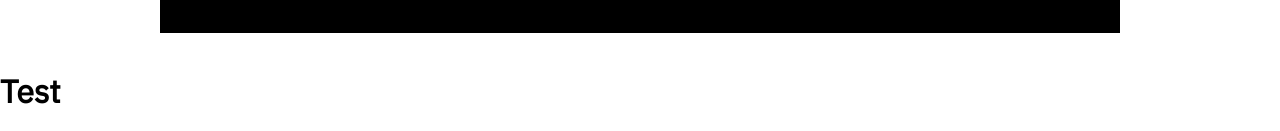
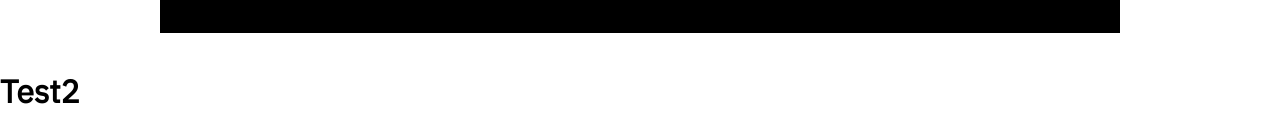
Before and after one commit to Elir-Mahad/notes, a Next.js app: page / in a window 1280 px wide. Shown: the part 683-814 px from the top of the page. Built offline with nearby package versions, Linux system fonts and the light colour scheme.

Commit message:
Google analytics not working. Change h1 to index to see if site is live.

```diff
--- a/package.json
+++ b/package.json
@@ -8,7 +8,7 @@
     "deploy": "rm -rf node_modules/.cache && next build && next export && touch out/.nojekyll && git add out/ && git commit -m \"Deploy Next.js to gh-pages\" && git subtree push --prefix out origin gh-pages"
   },
   "dependencies": {
-    "next": "latest",
+    "next": "^12.0.8",
     "react": "^17.0.2",
     "react-dom": "^17.0.2",
     "react-icons": "^4.3.1",
--- a/pages/index.js
+++ b/pages/index.js
@@ -17,7 +17,7 @@ export default function Home() {
         />
       </Head>
       <Landing />
-      <h1>Test</h1>
+      <h1>Test2</h1>
     </div>
   );
 }
```
Also changed, not shown: 1 other file (tests, documents, lock files or other folders).
